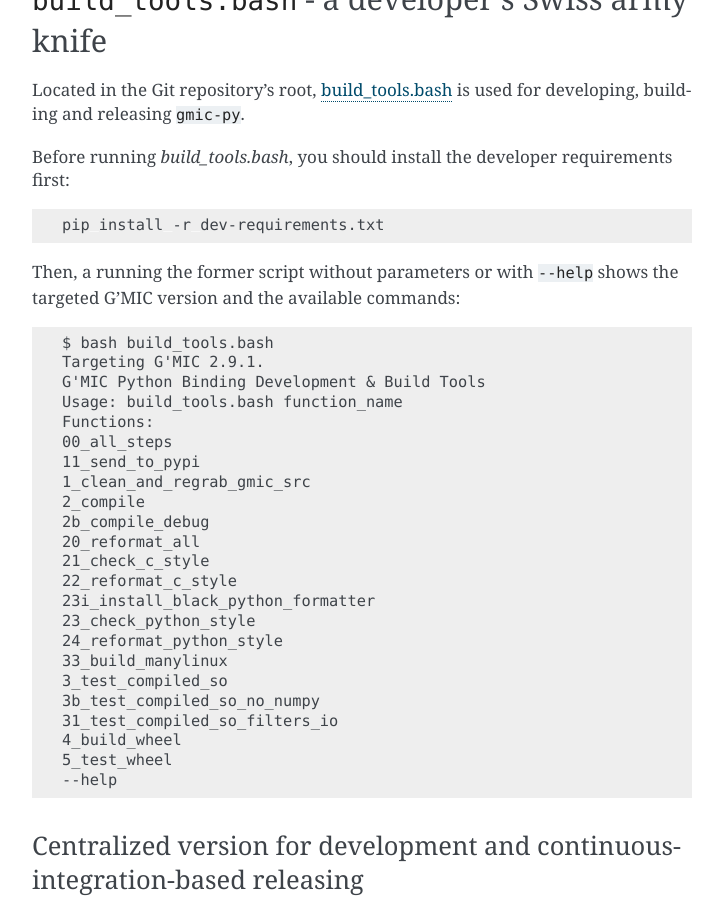
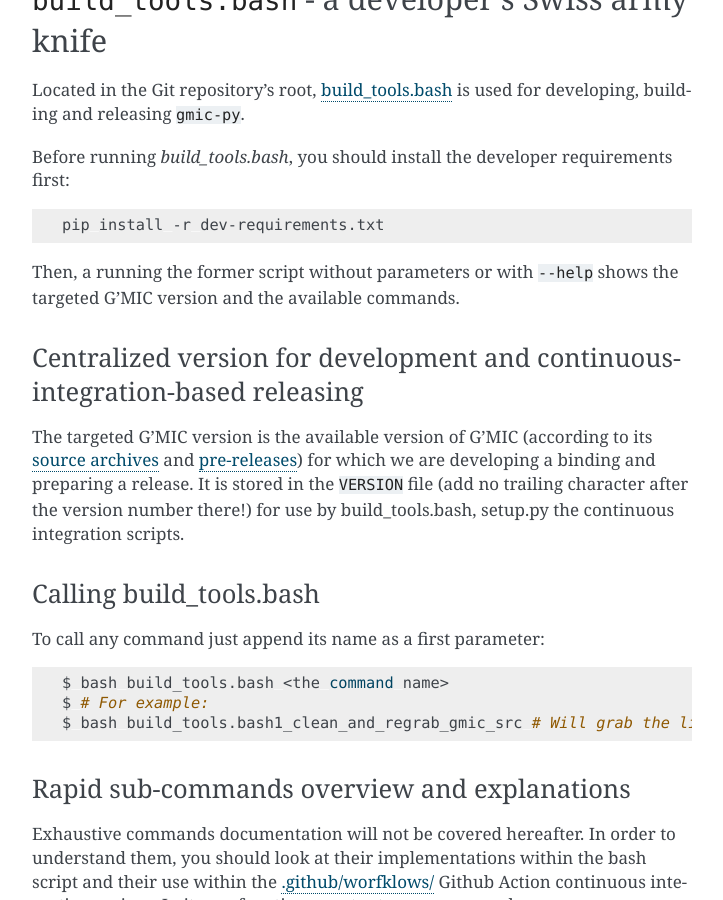
Before and after one commit to myselfhimself/gmic-py, a Sphinx documentation site: the page built from docs/compiling.rst, in a window 1280 px wide and 900 px high, scrolled down 1162 px. Shown: the whole window, without its empty margins (388-1111 px from the left). Built offline with Sphinx 7.4.7, drawn with Linux system fonts in a browser that asks for light colours.

Commit message:
#45 doc: compiling: removing redundant command output

```diff
--- a/docs/compiling.rst
+++ b/docs/compiling.rst
@@ -40,33 +40,7 @@
 
     pip install -r dev-requirements.txt
 
-Then, a running the former script without parameters or with ``--help`` shows the targeted G'MIC version and the available commands:
-
-.. code-block::
-
-    $ bash build_tools.bash
-    Targeting G'MIC 2.9.1.
-    G'MIC Python Binding Development & Build Tools
-    Usage: build_tools.bash function_name
-    Functions:
-    00_all_steps
-    11_send_to_pypi
-    1_clean_and_regrab_gmic_src
-    2_compile
-    2b_compile_debug
-    20_reformat_all
-    21_check_c_style
-    22_reformat_c_style
-    23i_install_black_python_formatter
-    23_check_python_style
-    24_reformat_python_style
-    33_build_manylinux
-    3_test_compiled_so
-    3b_test_compiled_so_no_numpy
-    31_test_compiled_so_filters_io
-    4_build_wheel
-    5_test_wheel
-    --help
+Then, a running the former script without parameters or with ``--help`` shows the targeted G'MIC version and the available commands.
 
 Centralized version for development and continuous-integration-based releasing
 ******************************************************************************
```
